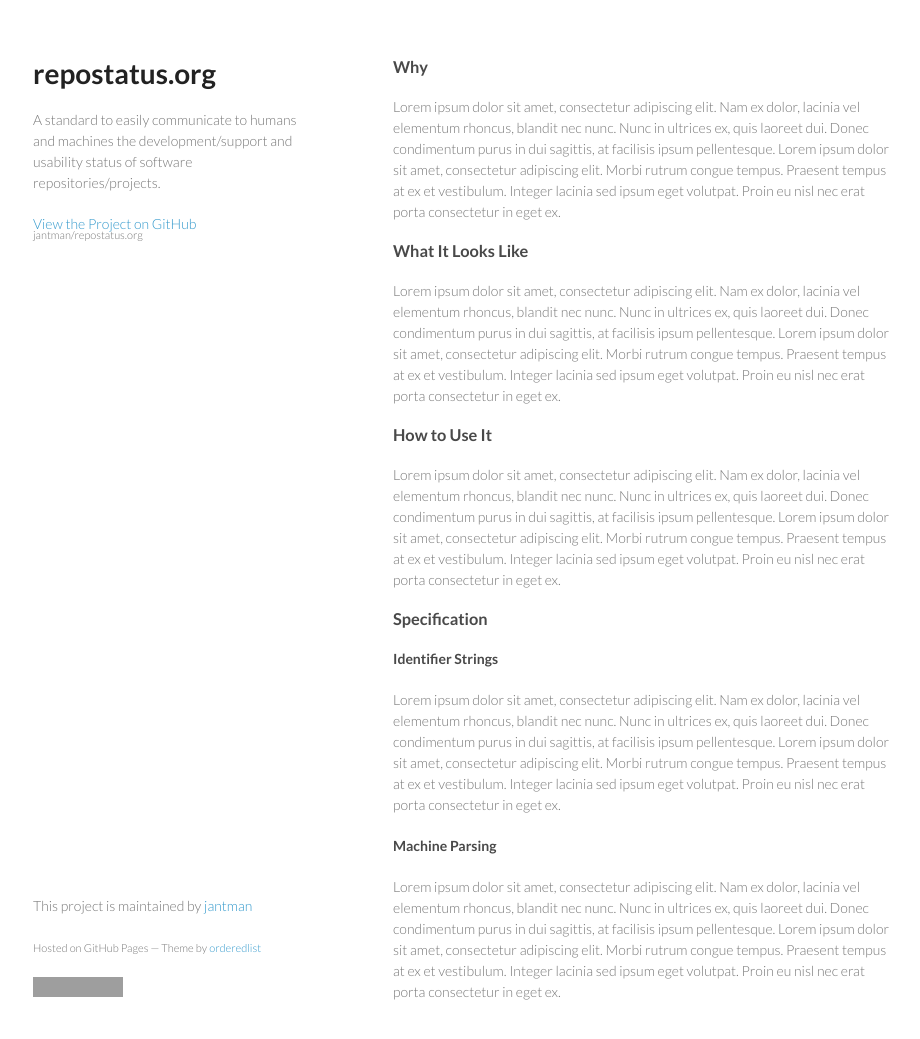
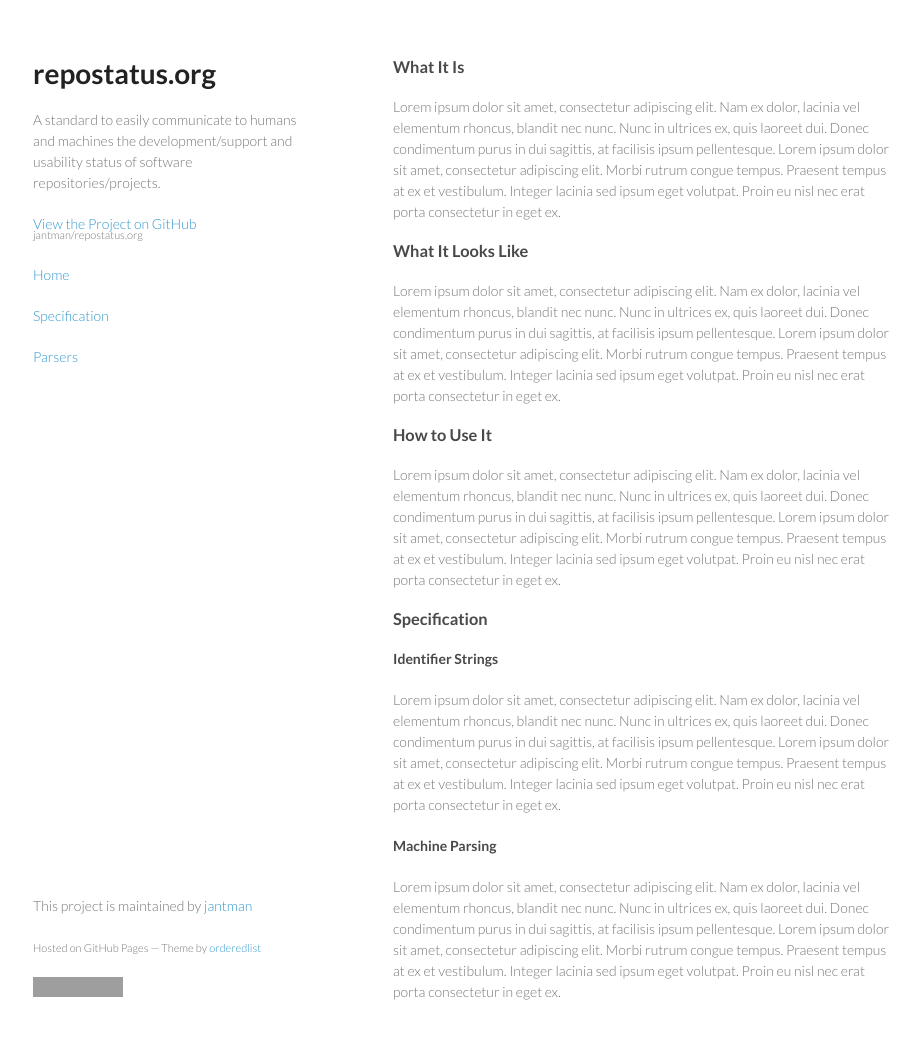
Before and after one commit to jantman/repostatus.org, a Jekyll site: the page built from index.md, in a window 1280 px wide and 1072 px high. Shown: the top 1039 px of the window, without its empty margins (177-1097 px from the left). Built offline with Jekyll 4.4.1, drawn with Linux system fonts in a browser that asks for light colours; grey boxes are pictures that could not be loaded.

Commit message:
bit more incremental work

```diff
--- a/_layouts/minimal.html
+++ b/_layouts/minimal.html
@@ -20,6 +20,10 @@
 
         <p class="view"><a href="https://github.com/jantman/repostatus.org">View the Project on GitHub <small>jantman/repostatus.org</small></a></p>
 
+	<p class="view"><a href="/">Home</a></p>
+	<p class="view"><a href="/specification/">Specification</a></p>
+	<p class="view"><a href="/parsers/">Parsers</a></p>
+
       </header>
       <section>
         {{ content }}
--- a/index.md
+++ b/index.md
@@ -2,7 +2,7 @@
 layout: minimal
 ---
 
-### Why
+### What It Is
 
 Lorem ipsum dolor sit amet, consectetur adipiscing elit. Nam ex dolor, lacinia vel elementum rhoncus, blandit nec nunc. Nunc in ultrices ex, quis laoreet dui. Donec condimentum purus in dui sagittis, at facilisis ipsum pellentesque. Lorem ipsum dolor sit amet, consectetur adipiscing elit. Morbi rutrum congue tempus. Praesent tempus at ex et vestibulum. Integer lacinia sed ipsum eget volutpat. Proin eu nisl nec erat porta consectetur in eget ex.
 
```
